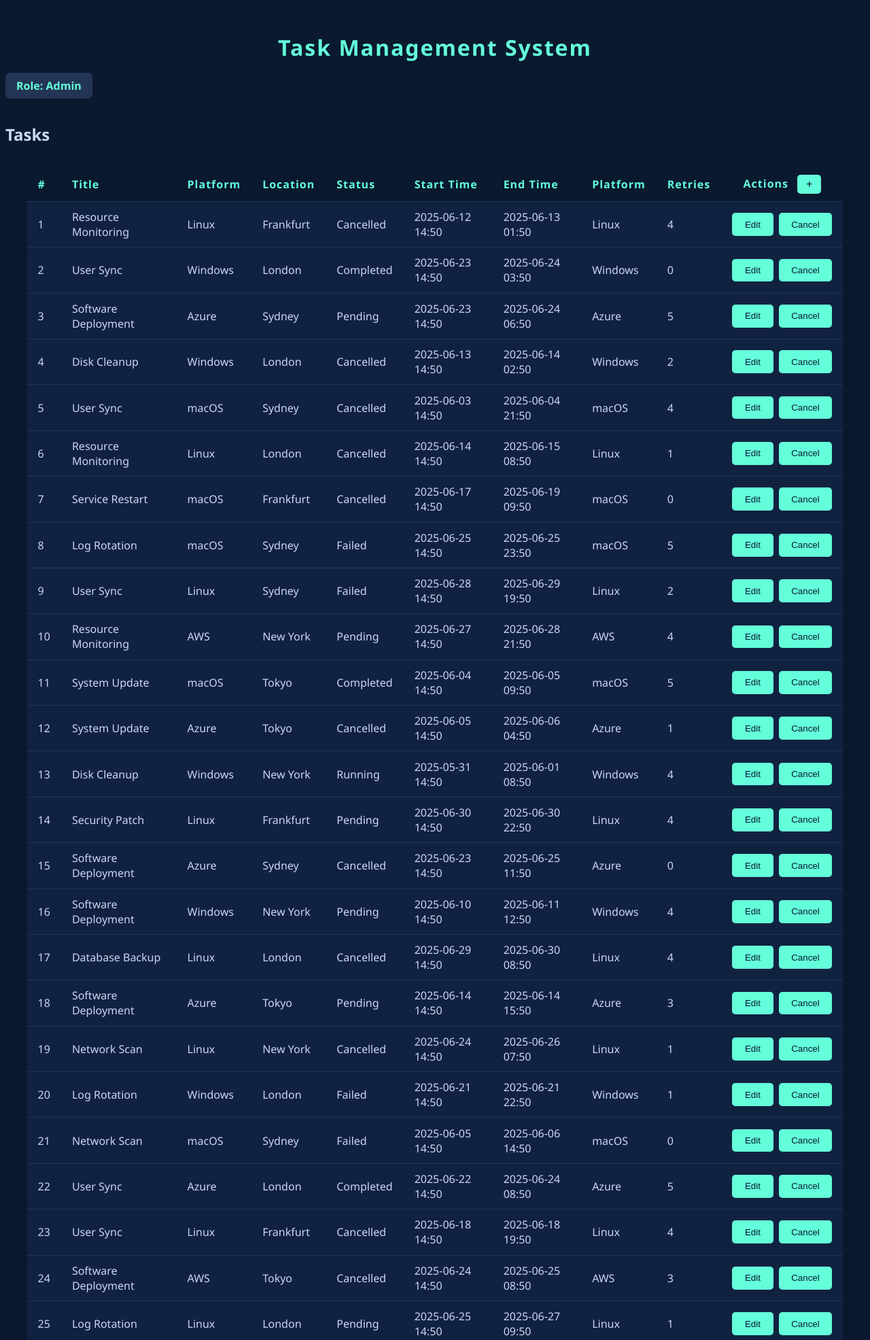
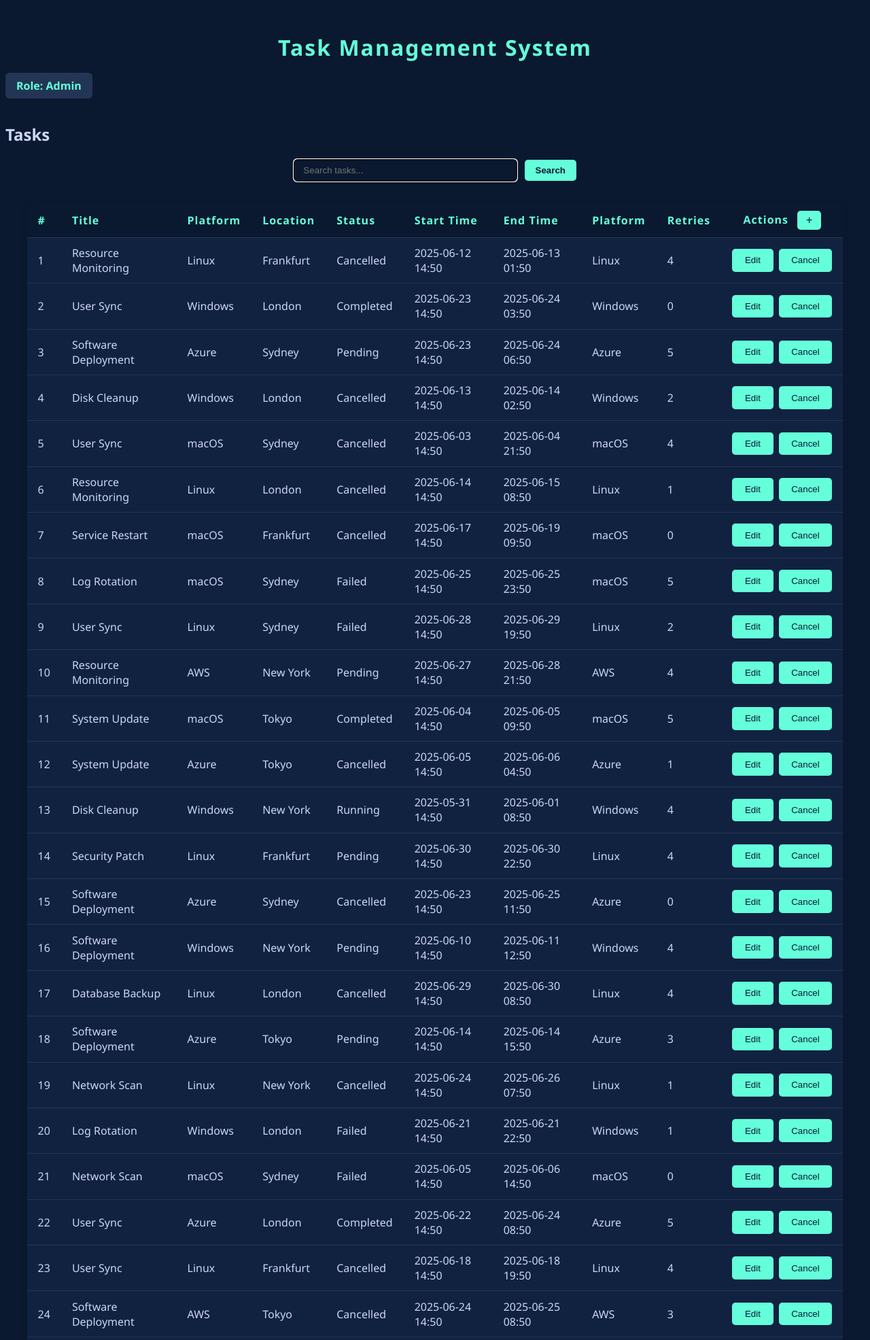
Before and after one commit to Brandon-Niles/Software-Agile-Assignment, a Django app: page /tasks/ in a window 1280 px wide. Shown: the top 1971 px of the page at 68% size. Run offline with Django 5.2, Linux system fonts and the light colour scheme; a user stored in the database is signed in; data comes from the database, SQL or seed files in the repository; both versions use the stored data as it was after the commit.

Commit message:
SEA-08 Implement a continous filtered search with a search bar

```diff
--- a/task-management-app/main/templates/main/task_system.html
+++ b/task-management-app/main/templates/main/task_system.html
@@ -59,6 +59,20 @@
         Role: {{ user.is_superuser|yesno:"Admin,User" }}
     </div>
     <h2>Tasks</h2>
+
+    <!-- Search form -->
+    <form method="get" action="{% url 'task_list' %}" style="text-align:center; margin-bottom:1.5em;">
+        <input
+            type="text"
+            name="search"
+            value="{{ search|default:'' }}"
+            placeholder="Search tasks..."
+            style="padding:0.6em 1em; border-radius:5px; border:1px solid #233554; background:#0a192f; color:#ccd6f6; width:300px;"
+            autofocus
+        >
+        <button type="submit" style="background:#64ffda; color:#0a192f; font-weight:600; border-radius:5px; border:none; padding:0.6em 1.2em; margin-left:0.5em;">Search</button>
+    </form>
+
     <table>
         <thead>
             <tr>
@@ -81,7 +95,7 @@
                 </th>
             </tr>
         </thead>
-        <tbody>
+        <tbody id="task-table-body">
             {% for task in tasks %}
             <tr id="data-row-{{ task.id }}" class="data-row">
                 <td>{{ forloop.counter0|add:page_obj.start_index }}</td>
@@ -153,13 +167,36 @@
     <div style="text-align:center; margin: 2em 0;">
         <div class="pagination" style="display:inline-block;">
             {% if page_obj.has_previous %}
-                <a href="?page={{ page_obj.previous_page_number }}" style="color:#64ffda; margin-right:1em;">&laquo; Prev</a>
+                <a href="?search={{ search }}&page={{ page_obj.previous_page_number }}" style="color:#64ffda; margin-right:1em;">&laquo; Prev</a>
             {% endif %}
             <span style="color:#ccd6f6;">Page {{ page_obj.number }} of {{ page_obj.paginator.num_pages }}</span>
             {% if page_obj.has_next %}
-                <a href="?page={{ page_obj.next_page_number }}" style="color:#64ffda; margin-left:1em;">Next &raquo;</a>
+                <a href="?search={{ search }}&page={{ page_obj.next_page_number }}" style="color:#64ffda; margin-left:1em;">Next &raquo;</a>
             {% endif %}
         </div>
     </div>
+
+    <script>
+document.addEventListener('DOMContentLoaded', function() {
+    const searchInput = document.querySelector('input[name="search"]');
+    const tableBody = document.getElementById('task-table-body');
+    let timeout = null;
+
+    searchInput.addEventListener('input', function() {
+        clearTimeout(timeout);
+        timeout = setTimeout(function() {
+            const params = new URLSearchParams(window.location.search);
+            params.set('search', searchInput.value);
+            fetch(window.location.pathname + '?' + params.toString(), {
+                headers: {'x-requested-with': 'XMLHttpRequest'}
+            })
+            .then(response => response.json())
+            .then(data => {
+                tableBody.innerHTML = data.html;
+            });
+        }, 300); // 300ms debounce
+    });
+});
+</script>
 </body>
 </html>
--- a/task-management-app/main/views.py
+++ b/task-management-app/main/views.py
@@ -7,6 +7,8 @@ from django import forms
 from .models import Task
 from django.http import JsonResponse
 from django.views.decorators.csrf import csrf_exempt
+from django.db.models import Q
+from django.template.loader import render_to_string
 
 # Registration form
 class RegisterForm(forms.ModelForm):
@@ -52,41 +54,35 @@ def logout_view(request):
 
 @login_required
 def task_list(request):
-    search = request.GET.get('search', '').strip().lower()
-    platform = request.GET.get('platform', '')
-    location = request.GET.get('location', '')
-    date = request.GET.get('date', '')
-
+    search = request.GET.get('search', '').strip()
     tasks = Task.objects.all()
-    filtered = tasks
     if search:
-        filtered = [t for t in filtered if search in t.title.lower() or search in str(t.id)]  # <-- use title
-    if platform:
-        filtered = [t for t in filtered if t.platform == platform]
-    if location:
-        filtered = [t for t in filtered if t.location == location]
-    if date:
-        filtered = [t for t in filtered if t.start_time.startswith(date)]
-
-    platforms = sorted(set(t.platform for t in tasks))
-    locations = sorted(set(t.location for t in tasks))
-
-    # Pagination
-    paginator = Paginator(filtered, 50)  # 50 tasks per page
+        tasks = tasks.filter(
+            Q(title__icontains=search) |
+            Q(platform__icontains=search) |
+            Q(location__icontains=search) |
+            Q(status__icontains=search) |
+            Q(start_time__icontains=search) |
+            Q(end_time__icontains=search) |
+            Q(retries__icontains=search)
+        )
+    paginator = Paginator(tasks, 50)
     page_number = request.GET.get('page', 1)
     page_obj = paginator.get_page(page_number)
 
+    if request.headers.get('x-requested-with') == 'XMLHttpRequest':
+        html = render_to_string('main/task_table_rows.html', {
+            'tasks': page_obj.object_list,
+            'page_obj': page_obj,
+            'user': request.user,
+            'search': search,
+        })
+        return JsonResponse({'html': html})
+
     return render(request, 'main/task_system.html', {
         'tasks': page_obj.object_list,
-        'platforms': platforms,
-        'locations': locations,
-        'search': request.GET.get('search', ''),
-        'selected_platform': platform,
-        'selected_location': location,
-        'date': date,
-        'page': page_number,
-        'total_pages': paginator.num_pages,
         'page_obj': page_obj,
+        'search': search,
     })
 
 @login_required
```
Also changed, not shown: task-management-app/main/templates/main/task_table_rows.html (added, +66 -0 lines), task-management-app/db.sqlite3.
